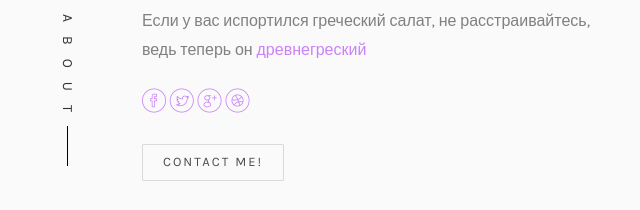
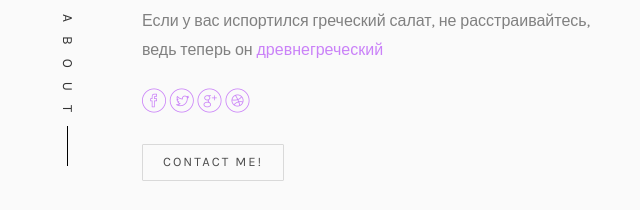
Before and after one commit to nefilosof/resume, a plain HTML site: page index.html in a window 1280 px wide. Shown: the part 371-581 px from the top of the page, 609-1249 px from the left. Drawn offline with nearby package versions, Linux system fonts and the light colour scheme; files whose address does not match are found by name; a web font is replaced by a local one.

Commit message:
Update index.html

```diff
--- a/index.html
+++ b/index.html
@@ -139,7 +139,7 @@
 								<div class="rotate">
 									<h2 class="heading">About</h2>
 								</div>
-								<p>Если у вас испортился греческий салат, не расстраивайтесь, ведь теперь он <a href="#">древнегреский</a></p>
+								<p>Если у вас испортился греческий салат, не расстраивайтесь, ведь теперь он <a href="#">древнегреческий</a></p>
 								<p class="colorlib-social-icons">
 									<a href="#"><i class="icon-facebook4"></i></a>
 									<a href="#"><i class="icon-twitter3"></i></a>
```
